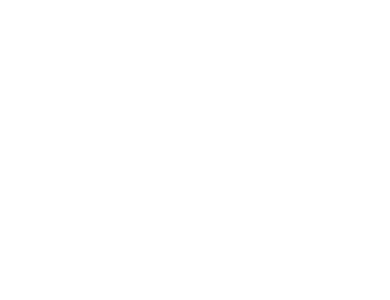
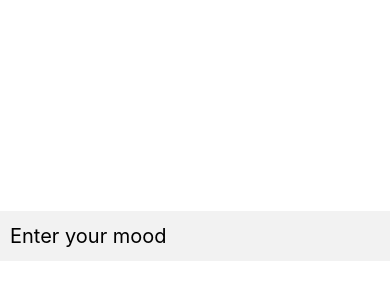
Before and after one commit to EstherOA/rn-tutorship-lessons, a React Native app: screen / in a window 390 px wide. Shown: the part 186-486 px from the top of the page. Built offline with nearby package versions, Linux system fonts and the light colour scheme.

Commit message:
using text input

```diff
--- a/App.js
+++ b/App.js
@@ -1,23 +1,12 @@
 import React from 'react';
-import { SafeAreaView, FlatList, StyleSheet } from 'react-native';
-import CardComponent from './src/components/card/CardComponent';
+import { SafeAreaView, StyleSheet } from 'react-native';
+import MoodEntryComponent from './src/components/mood-entry/MoodEntryComponent';
 
 export default function App() {
-  const moods= [
-    {title: 'Hello', id: 1},
-    {title: 'Hey', id: 2},
-    {title: 'I love React', id: 3},
-  ];
-
-  const renderItem = ({item}) => <CardComponent title={item.title} />;
 
   return (
     <SafeAreaView style={styles.container}>
-        {false && <FlatList
-          renderItem={renderItem}
-          data={moods}
-          keyExtractor={mood => mood.id}
-        />}
+        <MoodEntryComponent />
     </SafeAreaView>
   );
 }
@@ -25,6 +14,6 @@
 const styles = StyleSheet.create({
   container: {
     flex: 1,
-    paddingTop: 30
+    justifyContent: 'center'
   },
 });
--- /dev/null
+++ b/src/components/mood-entry/MoodEntryComponent.js
@@ -0,0 +1,27 @@
+import React from 'react';
+import { View, TextInput, StyleSheet, Alert } from 'react-native';
+
+export default function MoodEntryComponent() {
+
+    return (
+        <View style={styles.inputContainer}>
+            <TextInput
+                placeholder="Enter your mood"
+                style={styles.textInput}
+                onChangeText={text => console.log(text)}
+            />
+        </View>
+    )
+}
+
+const styles = StyleSheet.create({
+    inputContainer: {
+        backgroundColor: '#f2f2f2',
+        height: 50,
+        paddingHorizontal: 10,
+        justifyContent: 'center'
+    },
+    textInput: {
+        fontSize: 20
+    }
+})
```
